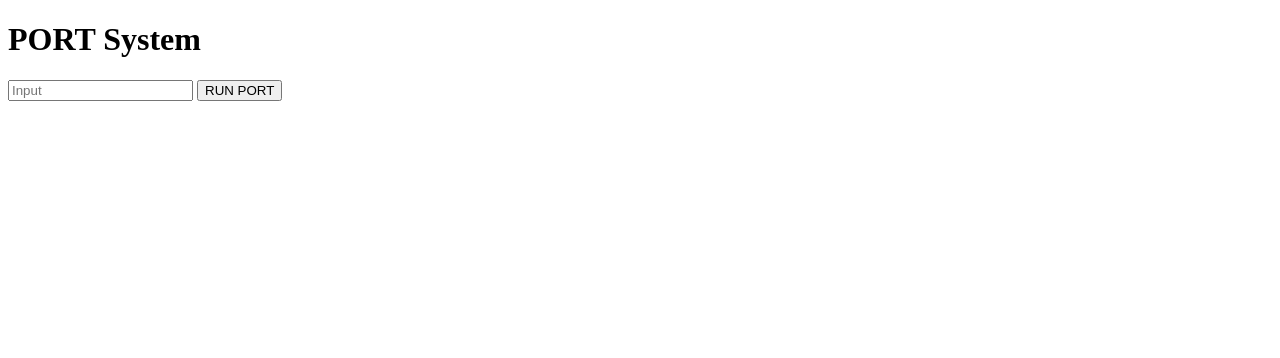
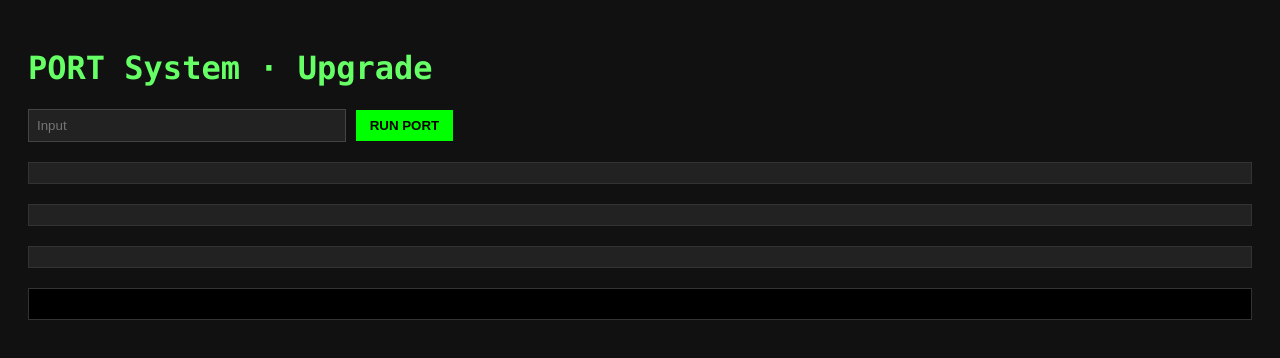
Before and after one commit to iki1uc/PORT, a plain HTML site: page index.html in a window 1280 px wide. Drawn offline with Linux system fonts and the light colour scheme.

Commit message:
Upgrade PORT System interface and functionality

```diff
--- a/index.html
+++ b/index.html
@@ -1,15 +1,65 @@
 <!DOCTYPE html>
-<html>
+<html lang="de">
 <head>
 <meta charset="utf-8">
-  <title>PORT 81 → 27 → 3 → MAXI</title>
+<title>PORT 81 → 27 → 3 → MAXI · Upgrade</title>
+
+<style>
+body {
+  background:#111;
+  color:#0f0;
+  font-family:Consolas, monospace;
+  padding:20px;
+}
+h1 { color:#6f6; }
+input {
+  width:300px;
+  padding:8px;
+  background:#222;
+  color:#0f0;
+  border:1px solid #444;
+}
+button {
+  padding:8px 14px;
+  background:#0f0;
+  color:#000;
+  border:none;
+  font-weight:bold;
+  cursor:pointer;
+}
+button:hover { background:#9f9; }
+pre {
+  background:#000;
+  padding:15px;
+  border:1px solid #333;
+  margin-top:20px;
+  color:#0f0;
+  overflow:auto;
+}
+.axis {
+  margin-top:20px;
+  padding:10px;
+  background:#222;
+  border:1px solid #333;
+}
+.axis h2 { margin:0 0 10px 0; }
+.A { color:#33ffff; }
+.B { color:#ff33ff; }
+.C { color:#ffff33; }
+</style>
 </head>
 
 <body>
 
-<h1>PORT System</h1>
+<h1>PORT System · Upgrade</h1>
+
 <input id="txt" placeholder="Input">
 <button id="run">RUN PORT</button>
+
+<div id="axisA" class="axis A"></div>
+<div id="axisB" class="axis B"></div>
+<div id="axisC" class="axis C"></div>
+
 <pre id="out"></pre>
 
 <script type="module">
@@ -22,10 +72,19 @@
   const p81 = PORT_81(msg);
   const maxi = MAXI(p81.achsen, msg);
 
-    const out = { p81, maxi };
+  // JSON-Ausgabe
+  document.getElementById("out").textContent =
+    JSON.stringify({ p81, maxi }, null, 2);
 
-    document.getElementById("out").textContent =
-      JSON.stringify(out, null, 2);
+  // Achsen-Ausgabe
+  document.getElementById("axisA").innerHTML =
+    `<h2>Achse A (27)</h2>${p81.achsen.A.map(x => x.id).join(", ")}`;
+
+  document.getElementById("axisB").innerHTML =
+    `<h2>Achse B (27)</h2>${p81.achsen.B.map(x => x.id).join(", ")}`;
+
+  document.getElementById("axisC").innerHTML =
+    `<h2>Achse C (27)</h2>${p81.achsen.C.map(x => x.id).join(", ")}`;
 });
 </script>
 
```
Lines whose indentation alone changed are shown as unchanged.
